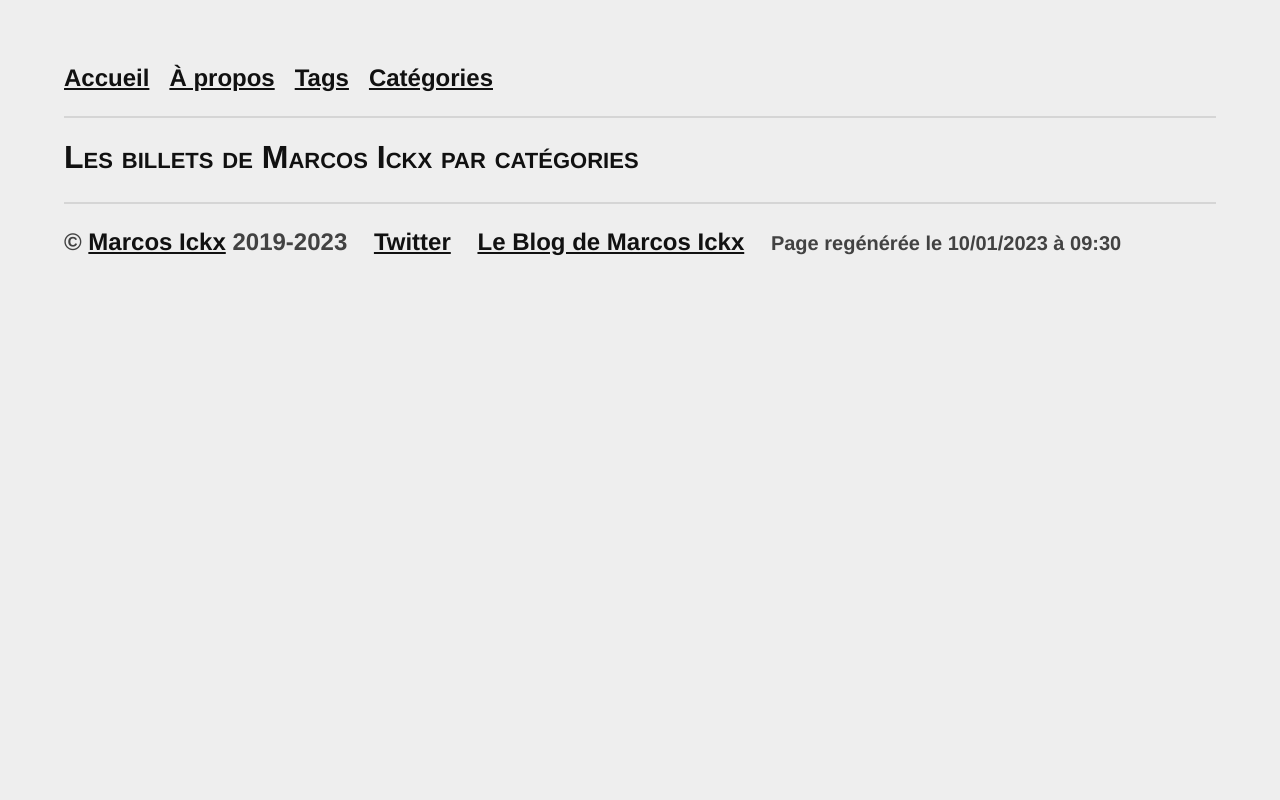
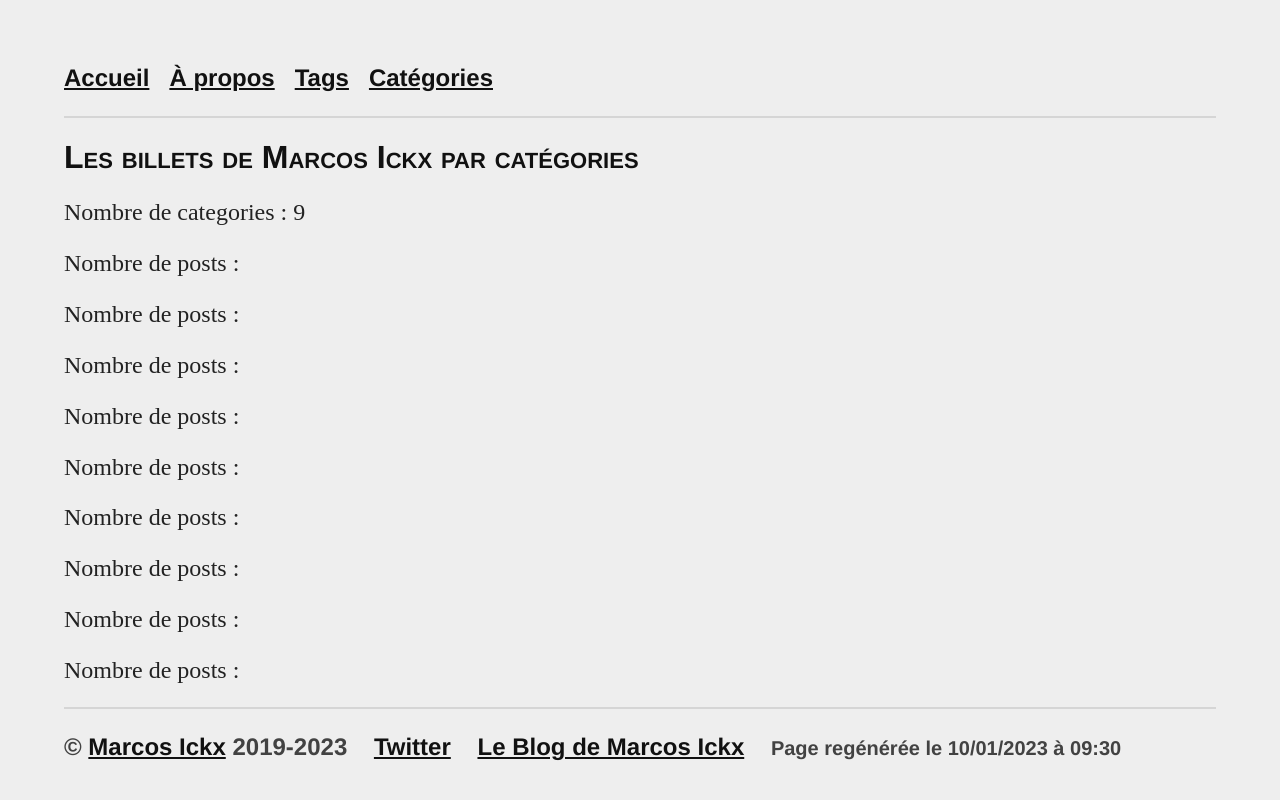
Before and after one commit to MarcosIckx/PreviewMarcosxNet, a Jekyll site: the page built from _pages/categories.md, in a window 1280 px wide. Shown: the top 800 px of the page. Built offline with Jekyll 4.4.1, drawn with Linux system fonts in a browser that asks for light colours.

Commit message:
Update categories.html

```diff
--- a/_layouts/categories.html
+++ b/_layouts/categories.html
@@ -2,9 +2,11 @@
 layout: default
 ---
 <h1>Les billets de Marcos Ickx par catégories</h1>
+<p>Nombre de categories : {{site.categories.size}}</p>
 {% for category in site.categories %}
   <section>
   <h2>{{category.name}}</h2>
+  <p>Nombre de posts : {{category.posts.size}}</p>
   {% for entry in category.posts %}
      {% include entry.html %}
   {% endfor %}
```
